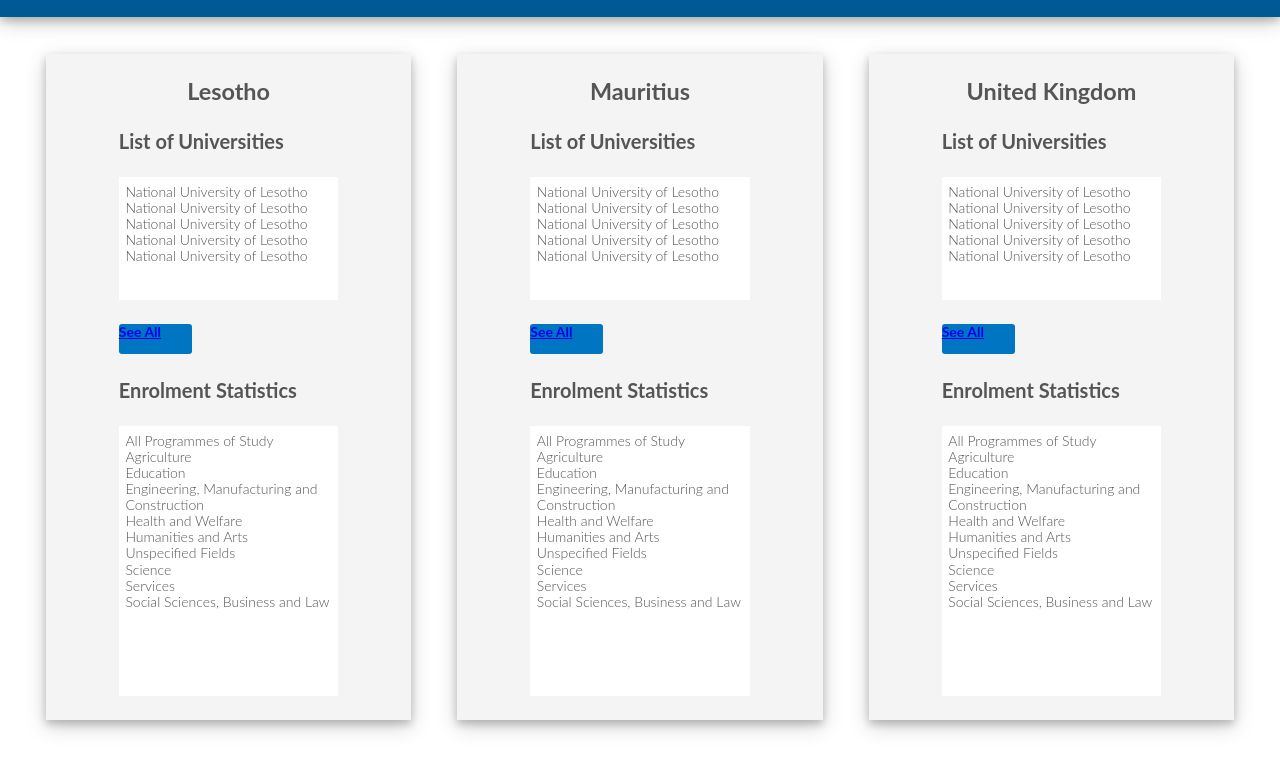
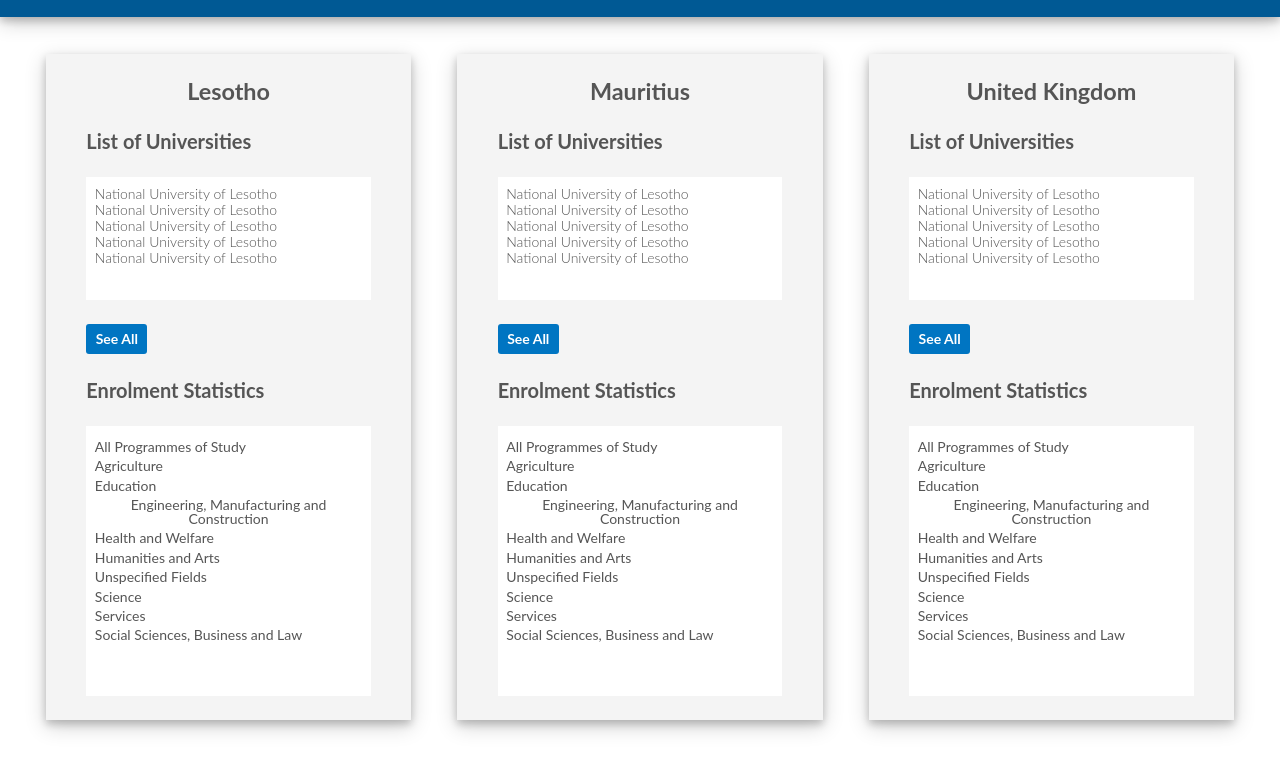
Before and after one commit to Mo-rema07/uniInfo, a plain HTML site: page countries.html in a window 1280 px wide. Shown: the part 43-800 px from the top of the page. Drawn offline with nearby package versions, Linux system fonts and the light colour scheme.

Commit message:
Links on Countries work well

```diff
--- a/countries.html
+++ b/countries.html
@@ -28,20 +28,20 @@
             <li><a href="">National University of Lesotho</a> </li>
             <li><a href="">National University of Lesotho</a> </li>
         </ul>
-        <div class = "btnSeeAll"><a href="list.html"> See All</a></div>
+        <button class = "btnSeeAll"> See All </button>
         <h4 class="enrol">Enrolment Statistics</h4>
-        <ul class="enrolStats">
-            <li><a class ="AllProgrammesofStudy" href="countries.html?country=lesotho" >All Programmes of Study</a></li>
-            <li><a class="Agriculture" href="enrolment.html?country=lesotho">Agriculture</a></li>
-            <li><a class ="Education" href="enrolment.html?country=lesotho">Education</a></li>
-            <li><a class ="Engineering,ManufacturingandConstruction" href="enrolment.html?country=lesotho">Engineering, Manufacturing and Construction</a></li>
-            <li><a class ="HealthandWelfare" href="enrolment.html?country=lesotho">Health and Welfare</a></li>
-            <li><a class ="HumanitiesandArts" href="enrolment.html?country=lesotho">Humanities and Arts</a></li>
-            <li><a class ="UnspecifiedFields" href="enrolment.html?country=lesotho">Unspecified Fields</a></li>
-            <li><a class ="Science" href="enrolment.html?country=lesotho">Science</a></li>
-            <li><a class ="Services" href="enrolment.html?country=lesotho">Services</a></li>
-            <li><a class ="SocialSciences,BusinessandLaw" href="enrolment.html?country=lesotho">Social Sciences, Business and Law</a></li>
-        </ul>
+        <div id="Lesotho" class="enrolStats">
+            <button class="btnEnrolStats">All Programmes of Study</button>
+            <button class="btnEnrolStats">Agriculture</button>
+            <button class="btnEnrolStats">Education</button>
+            <button class="btnEnrolStats">Engineering, Manufacturing and Construction</button>
+            <button class="btnEnrolStats">Health and Welfare</button>
+            <button class="btnEnrolStats">Humanities and Arts</button>
+            <button class="btnEnrolStats">Unspecified Fields</button>
+            <button class="btnEnrolStats">Science</button>
+            <button class="btnEnrolStats">Services</button>
+            <button class="btnEnrolStats">Social Sciences, Business and Law</button>
+        </div>
     </div>
     <div id="mauSummary" class="countrySummary shadow">
         <h3> Mauritius</h3>
@@ -53,20 +53,20 @@
             <li><a href="">National University of Lesotho</a> </li>
             <li><a href="">National University of Lesotho</a> </li>
         </ul>
-        <div class = "btnSeeAll"><a href="list.html"> See All</a></div>
+        <button class = "btnSeeAll"> See All </button>
         <h4 class="enrol">Enrolment Statistics</h4>
-        <ul class="enrolStats">
-            <li><a class ="AllProgrammesofStudy" href="enrolment.html?country=lesotho">All Programmes of Study</a></li>
-            <li><a class ="Agriculture" href="enrolment.html?country=lesotho">Agriculture</a></li>
-            <li><a class ="Education" href="enrolment.html?country=lesotho">Education</a></li>
-            <li><a class ="Engineering,ManufacturingandConstruction" href="enrolment.html?country=lesotho">Engineering, Manufacturing and Construction</a></li>
-            <li><a class ="HealthandWelfare" href="enrolment.html?country=lesotho">Health and Welfare</a></li>
-            <li><a class ="HumanitiesandArts" href="enrolment.html?country=lesotho">Humanities and Arts</a></li>
-            <li><a class ="UnspecifiedFields" href="enrolment.html?country=lesotho">Unspecified Fields</a></li>
-            <li><a class ="Science" href="enrolment.html?country=lesotho">Science</a></li>
-            <li><a class ="Services" href="enrolment.html?country=lesotho">Services</a></li>
-            <li><a class ="SocialSciences,BusinessandLaw" href="enrolment.html?country=lesotho">Social Sciences, Business and Law</a></li>
-        </ul>
+        <div id="Mauritius" class="enrolStats">
+            <button class="btnEnrolStats">All Programmes of Study</button>
+            <button class="btnEnrolStats">Agriculture</button>
+            <button class="btnEnrolStats">Education</button>
+            <button class="btnEnrolStats">Engineering, Manufacturing and Construction</button>
+            <button class="btnEnrolStats">Health and Welfare</button>
+            <button class="btnEnrolStats">Humanities and Arts</button>
+            <button class="btnEnrolStats">Unspecified Fields</button>
+            <button class="btnEnrolStats">Science</button>
+            <button class="btnEnrolStats">Services</button>
+            <button class="btnEnrolStats">Social Sciences, Business and Law</button>
+        </div>
     </div>
     <div id="ukSummary" class="countrySummary shadow">
         <h3> United Kingdom</h3>
@@ -78,20 +78,20 @@
             <li><a href="">National University of Lesotho</a> </li>
             <li><a href="">National University of Lesotho</a> </li>
         </ul>
-        <div class = "btnSeeAll"><a href="list.html"> See All</a></div>
+        <button class = "btnSeeAll">See All</button>
         <h4 class = "enrol">Enrolment Statistics</h4>
-        <ul class="enrolStats">
-            <li><a class ="AllProgrammesofStudy" href="enrolment.html?country=uk">All Programmes of Study</a></li>
-            <li><a class ="Agriculture" href="enrolment.html?country=uk">Agriculture</a></li>
-            <li><a class ="Education" href="enrolment.html?country=uk">Education</a></li>
-            <li><a class ="Engineering,ManufacturingandConstruction" href="enrolment.html?country=uk">Engineering, Manufacturing and Construction</a></li>
-            <li><a class ="HealthandWelfare" href="enrolment.html?country=uk">Health and Welfare</a></li>
-            <li><a class ="HumanitiesandArts" href="enrolment.html?country=uk">Humanities and Arts</a></li>
-            <li><a class ="UnspecifiedFields" href="enrolment.html?country=uk">Unspecified Fields</a></li>
-            <li><a class ="Science" href="enrolment.html?country=uk">Science</a></li>
-            <li><a class ="Services" href="enrolment.html?country=uk">Services</a></li>
-            <li><a class ="SocialSciences,BusinessandLaw" href="enrolment.html?country=uk">Social Sciences, Business and Law</a></li>
-        </ul>
+        <div id="Uk" class="enrolStats">
+            <button class="btnEnrolStats">All Programmes of Study</button>
+            <button class="btnEnrolStats">Agriculture</button>
+            <button class="btnEnrolStats">Education</button>
+            <button class="btnEnrolStats">Engineering, Manufacturing and Construction</button>
+            <button class="btnEnrolStats">Health and Welfare</button>
+            <button class="btnEnrolStats">Humanities and Arts</button>
+            <button class="btnEnrolStats">Unspecified Fields</button>
+            <button class="btnEnrolStats">Science</button>
+            <button class="btnEnrolStats">Services</button>
+            <button class="btnEnrolStats">Social Sciences, Business and Law</button>
+        </div>
     </div>
 </div>
 <script src="js/enrolment.js"></script>
--- a/css/style.css
+++ b/css/style.css
@@ -205,7 +205,7 @@ ul > li > a, ul > li > a:visited{
 .countrySummary{
     background-color: #F4F4F4;
     display: grid;
-    grid-template-columns:1fr 1fr 1fr 1fr 1fr;
+    grid-template-columns:1fr 1.5fr 4fr 1.5fr 1fr;
     grid-template-rows: 1fr auto 1fr auto 1fr 5fr 1fr auto 1fr auto 1fr 11fr 1fr;
     grid-template-areas:
             ". . . . ."
@@ -224,7 +224,7 @@ ul > li > a, ul > li > a:visited{
 
 
 }
-.countrySummary > ul {
+.countrySummary > div.enrolStats, .countrySummary > ul {
     padding: 3%;
     background-color: white;
     font-size: 0.7em;
@@ -240,15 +240,17 @@ ul > li > a, ul > li > a:visited{
 
 .countrySummary > ul.first5 {
     grid-area: list1;
+    text-align: left;
+    white-space: nowrap;
 }
-.countrySummary > div{
+.countrySummary > button{
     grid-area: btn;
 }
 .countrySummary > h4.enrol{
     grid-area: heading2;
 }
 
-.countrySummary > ul.enrolStats{
+.countrySummary > div.enrolStats{
     grid-area: list2;
 }
 
@@ -435,3 +437,16 @@ button:focus {
 button:active {
     transform: scale(0.99);
 }
+
+.btnEnrolStats{
+    margin-top: 2%;
+    margin-bottom: 2%;
+    display: block;
+    background-color: transparent;
+    color: #555;
+}
+
+.btnEnrolStats:hover,
+.btnEnrolStats:focus {
+    background: grey;
+}
--- a/js/enrolment.js
+++ b/js/enrolment.js
@@ -1,13 +1,10 @@
 function loadEnrol(){
-    var indicator, url;
-    $(".enrolStats>li>a").click(function () {
-        indicator= $(this).attr('class');
-        url =$(this).attr('href');
-        console.log(indicator);
-        console.log(url);
-        window.location = url+indicator;
+    var country;
+    $(".btnEnrolStats").click(function () {
+        country= $(this).parent().attr('id').toLowerCase();
+        indicator=$(this).text().split(" ").join();
+        window.location = "enrolment.html?country="+country+"&indicator="+indicator;
     });
 
 }
-
 loadEnrol();
```
